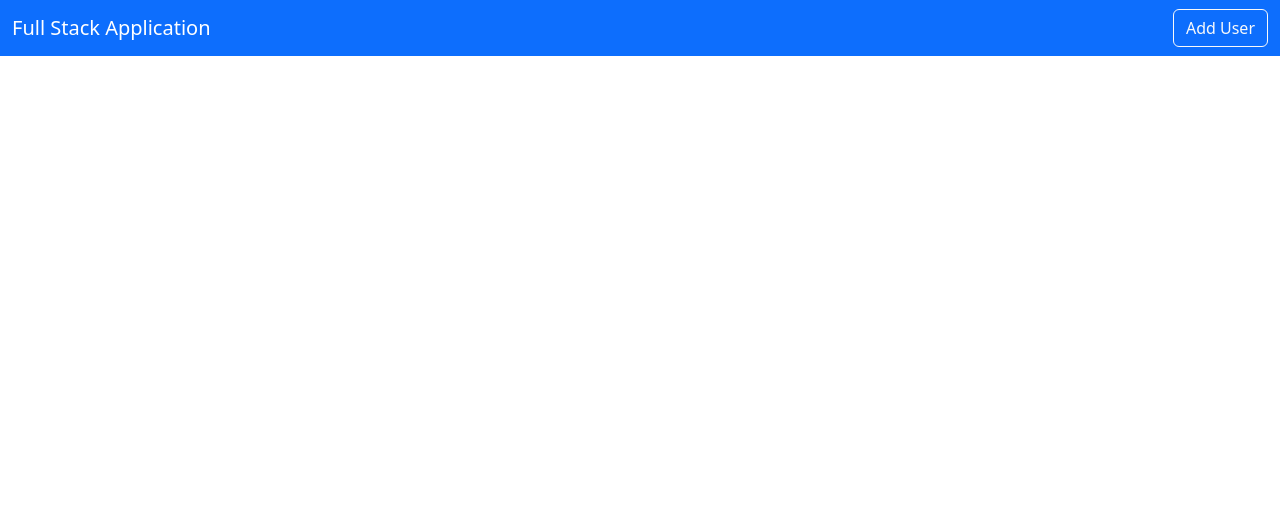
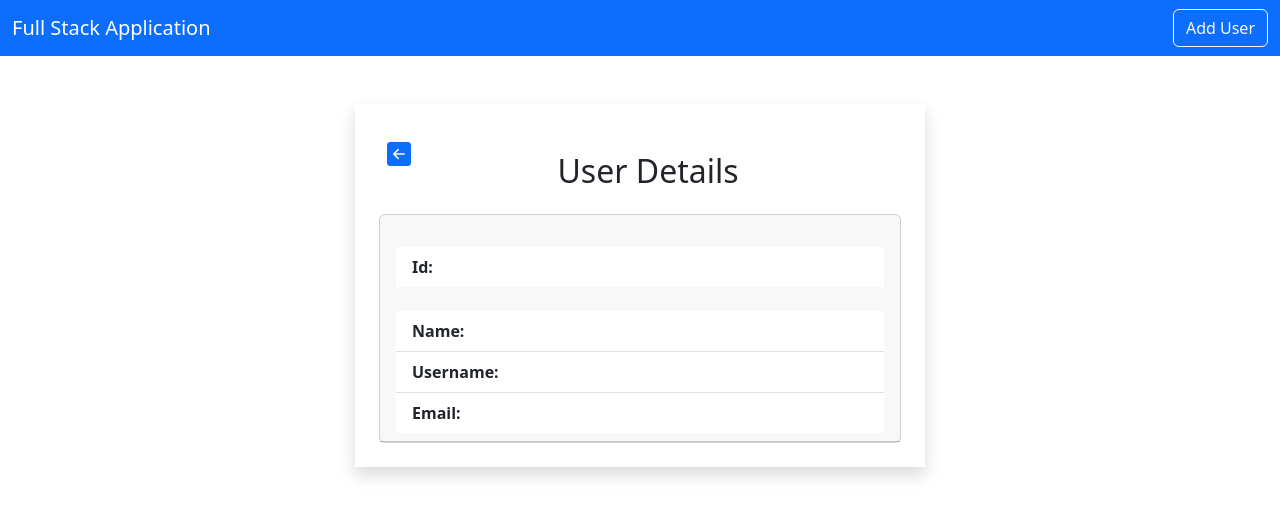
Before and after one commit to Selenayk/fullstack-spring-boot, a React (Create React App) app in the folder fullstack-frontend/: page /viewuser/1 in a window 1280 px wide. Shown: the top 518 px of the page. Built offline with nearby package versions, Linux system fonts and the light colour scheme; no server answers.

Commit message:
Add View User page

```diff
--- a/fullstack-frontend/package.json
+++ b/fullstack-frontend/package.json
@@ -8,6 +8,7 @@
     "@testing-library/user-event": "^13.5.0",
     "axios": "^1.7.3",
     "bootstrap": "^5.3.3",
+    "bootstrap-icons": "^1.11.3",
     "react": "^18.3.1",
     "react-dom": "^18.3.1",
     "react-router-dom": "^6.26.0",
--- a/fullstack-frontend/src/App.js
+++ b/fullstack-frontend/src/App.js
@@ -5,6 +5,7 @@ import { Home } from './pages/Home';
 import { BrowserRouter as Router, Routes, Route } from 'react-router-dom';
 import { AddUser } from './users/AddUser';
 import { EditUser } from './users/EditUser';
+import { ViewUser } from './users/ViewUser';
 
 function App() {
   return (
@@ -16,6 +17,7 @@ function App() {
           <Route exact path="/" element={<Home />} />
           <Route exact path="/adduser" element={<AddUser />} />
           <Route exact path="/edituser/:id" element={<EditUser />} />
+          <Route exact path="/viewuser/:id" element={<ViewUser />} />
         </Routes>
       </Router>
     </div>
--- a/fullstack-frontend/src/pages/Home.js
+++ b/fullstack-frontend/src/pages/Home.js
@@ -1,11 +1,11 @@
 import React, { useEffect, useState } from 'react';
 import axios from 'axios';
-import { Link, useParams } from 'react-router-dom';
+import { Link } from 'react-router-dom';
 
 export const Home = () => {
   const [users, setUsers] = useState([]);
 
-  const { id } = useParams();
+  // const { id } = useParams();
   useEffect(() => {
     loadUsers();
   }, []);
@@ -50,7 +50,12 @@ export const Home = () => {
                 <td>{user.username}</td>
                 <td>{user.email}</td>
                 <td>
-                  <button className="btn btn-primary mx-2">View</button>
+                  <Link
+                    className="btn btn-primary mx-2"
+                    to={`/viewuser/${user.id}`}
+                  >
+                    View
+                  </Link>
                   <Link
                     className="btn btn-outline-primary mx-2"
                     to={`/edituser/${user.id}`}
--- a/fullstack-frontend/src/users/EditUser.js
+++ b/fullstack-frontend/src/users/EditUser.js
@@ -12,14 +12,12 @@ export const EditUser = () => {
     email: '',
   });
 
-  const [error, setError] = useState('');
-
   const fetchUser = async (id) => {
     try {
       const { data } = await axios.get(`http://localhost:8080/user/${id}`);
       setUser(data);
     } catch (error) {
-      setError('Failed to fetch user data.');
+      console.log('Failed to fetch user data.');
     }
   };
 
@@ -37,7 +35,7 @@ export const EditUser = () => {
       await axios.put(`http://localhost:8080/user/${id}`, user);
       navigate('/');
     } catch (error) {
-      setError('Failed to update user data.');
+      console.log('Failed to update user data.');
     }
   };
 
--- a/fullstack-frontend/src/users/ViewUser.js
+++ b/fullstack-frontend/src/users/ViewUser.js
@@ -0,0 +1,66 @@
+import React, { useEffect, useState } from 'react';
+import { Link, useParams } from 'react-router-dom';
+import 'bootstrap-icons/font/bootstrap-icons.css';
+import axios from 'axios';
+
+export const ViewUser = () => {
+  const { id } = useParams();
+
+  const [user, setUser] = useState({
+    name: '',
+    username: '',
+    email: '',
+  });
+
+  const fetchUser = async (userId) => {
+    try {
+      const result = await axios.get(`http://localhost:8080/user/${userId}`);
+      setUser(result.data);
+    } catch (error) {
+      console.log('Failed to fetch user data.');
+    }
+  };
+
+  useEffect(() => {
+    fetchUser(id);
+  }, [id]);
+
+  return (
+    <>
+      <div className="container">
+        <div className="row">
+          <div className="col-md-6 offset-md-3 border-rounded p-4 mt-5 shadow">
+            <Link to={'/'} className="link fs-4">
+              <i className="bi bi-arrow-left-square-fill m-2 float-start"></i>
+            </Link>
+            <h2 className="text-center m-4">User Details</h2>
+            <div className="card">
+              <div className="card-header">
+                <ul className="list-group list-group-flush mt-4 text-start">
+                  <li className="list-group-item">
+                    <b>Id: </b>
+                    {user.id}
+                  </li>
+                </ul>
+                <ul className="list-group list-group-flush mt-4 text-start">
+                  <li className="list-group-item">
+                    <b>Name: </b>
+                    {user.name}
+                  </li>
+                  <li className="list-group-item">
+                    <b>Username: </b>
+                    {user.username}
+                  </li>
+                  <li className="list-group-item">
+                    <b>Email: </b>
+                    {user.email}
+                  </li>
+                </ul>
+              </div>
+            </div>
+          </div>
+        </div>
+      </div>
+    </>
+  );
+};
```
Also changed, not shown: 1 other file (tests, documents, lock files or other folders).
